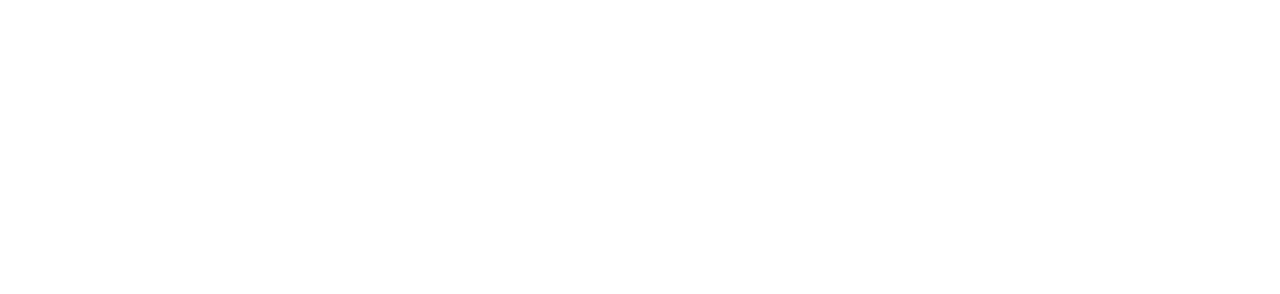
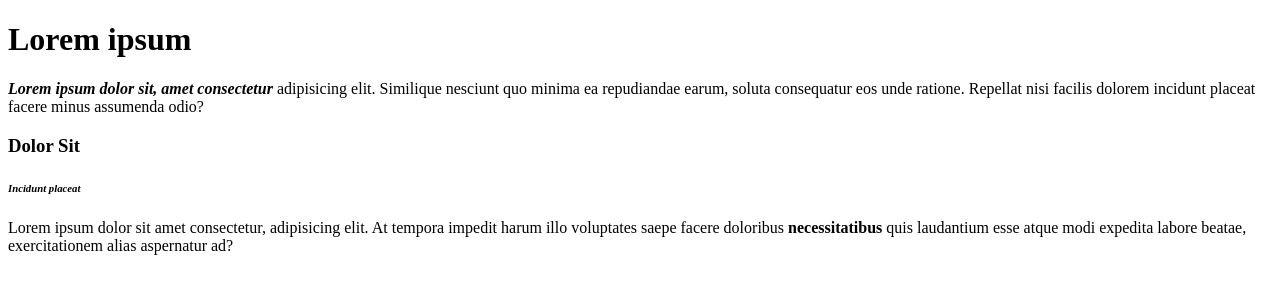
Before and after one commit to DenverDawgs18/git-test, a plain HTML site: page index.html in a window 1280 px wide. Drawn offline with Linux system fonts and the light colour scheme.

Commit message:
Working with html text!

```diff
--- a/index.html
+++ b/index.html
@@ -3,9 +3,17 @@
 <head>
     <meta charset="UTF-8">
     <meta name="viewport" content="width=device-width, initial-scale=1.0">
-    <title>Document</title>
+    <title>Lorem Ipsum</title>
 </head>
 <body>
-
+    <h1>Lorem ipsum</h1>
+    <p><strong><em>Lorem ipsum dolor sit, amet consectetur </em> </strong>adipisicing elit.
+        Similique nesciunt quo minima ea repudiandae earum, soluta consequatur eos unde ratione.
+        Repellat nisi facilis dolorem incidunt placeat facere minus assumenda odio?</p>
+    <h3><strong>Dolor Sit</strong></h3>
+    <h6><em>Incidunt placeat</em></h6>
+    <p>Lorem ipsum dolor sit amet consectetur, adipisicing elit. At tempora impedit harum illo
+        voluptates saepe facere doloribus <strong>necessitatibus </strong>
+        quis laudantium esse atque modi expedita labore beatae, exercitationem alias aspernatur ad?</p>
 </body>
 </html>
```
